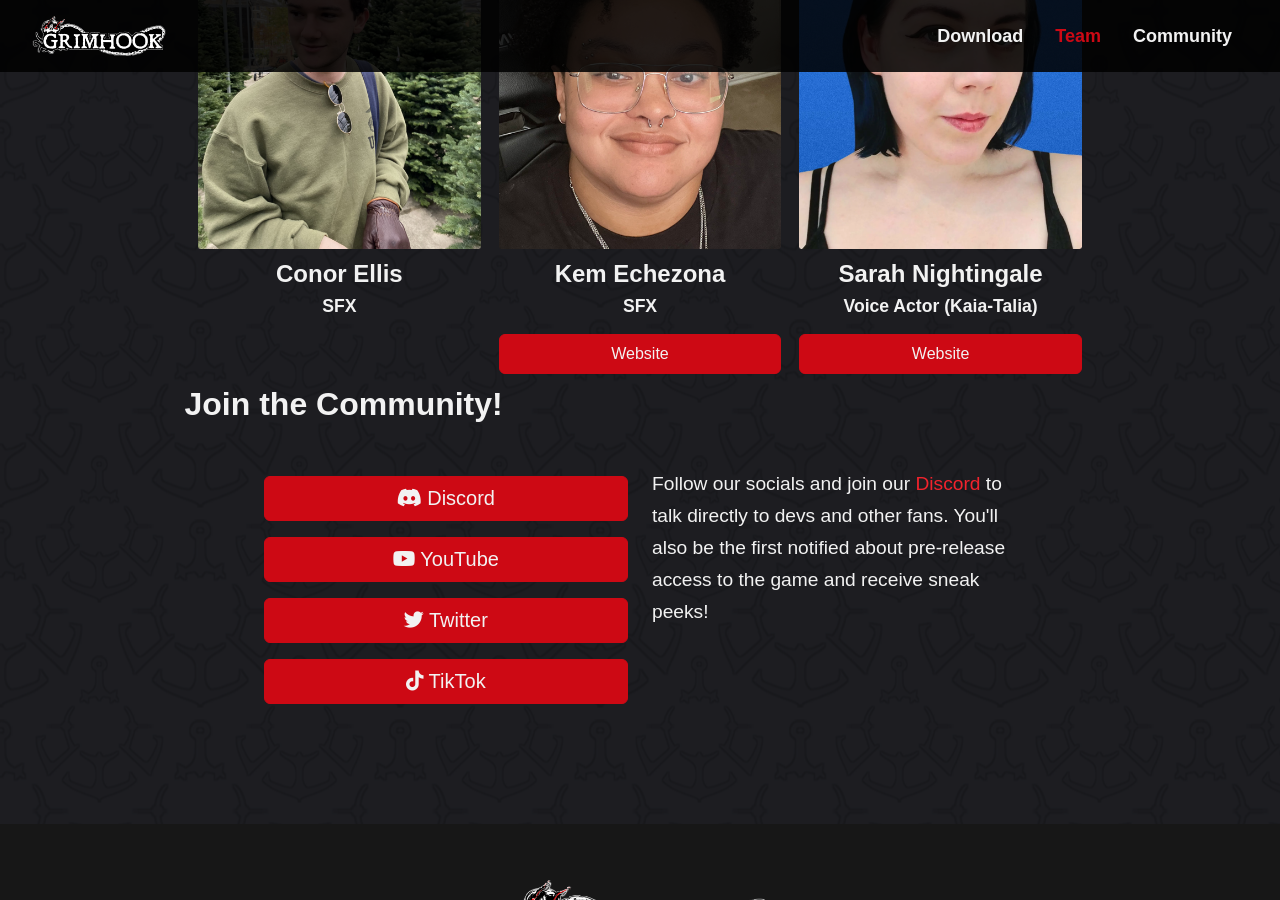
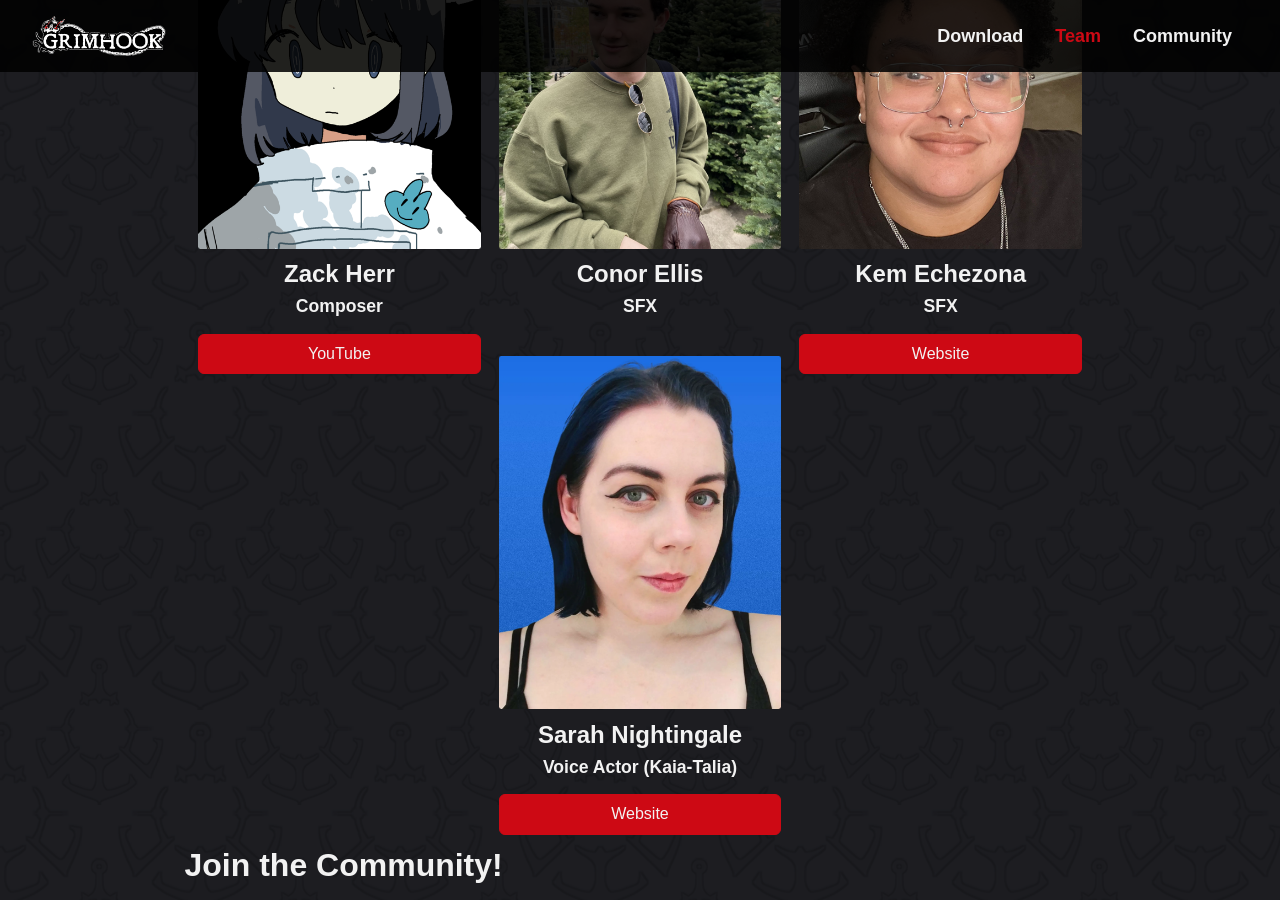
Before and after one commit to GrimhookDevelopers/GrimhookGame.github.io, a Jekyll site: the page built from _pages/home.md, in a window 1280 px wide and 900 px high, scrolled down 3419 px. Built offline with Jekyll 4.4.1, drawn with Linux system fonts in a browser that asks for light colours; nearby versions of some CDN libraries; some of the changed text lies outside the part shown.

Commit message:
Updated team and company name

```diff
--- a/_config.yml
+++ b/_config.yml
@@ -4,7 +4,7 @@
 title: Grimhook
 description: Grimhook is a first-person action platformer about a nautical warrior facing down an army of robots. Use your complex and unconventional movement abilities to traverse through a sunken city; grapple, bounce, and dash your way through hoards of automata on your way to the city's peak.
 url: https://grimhook.com
-company: IDK, Inc.
+company: Unlimited Fries Studios
 
 url_favicon: /assets/images/favicon.ico
 url_images: /assets/images
--- a/_data/team.yml
+++ b/_data/team.yml
@@ -87,10 +87,10 @@
   portrait: Calvin_Steponaitis
   link: https://www.linkedin.com/in/calvin-s-6866981bb/
   link-name: LinkedIn
-# - name: Zack Herr
-#   role: Composer
-#   portrait:
-#   link: https://www.youtube.com/@Below_Cloud_Nine
+- name: Zack Herr
+  role: Composer
+  portrait: Zack_Herr
+  link: https://www.youtube.com/@Below_Cloud_Nine
   link-name: YouTube
 - name: Conor Ellis
   role: SFX
```
Also changed, not shown: _source/team-portraits/Zack_Herr.png (added), assets/images/team/Zack_Herr.png (added).
